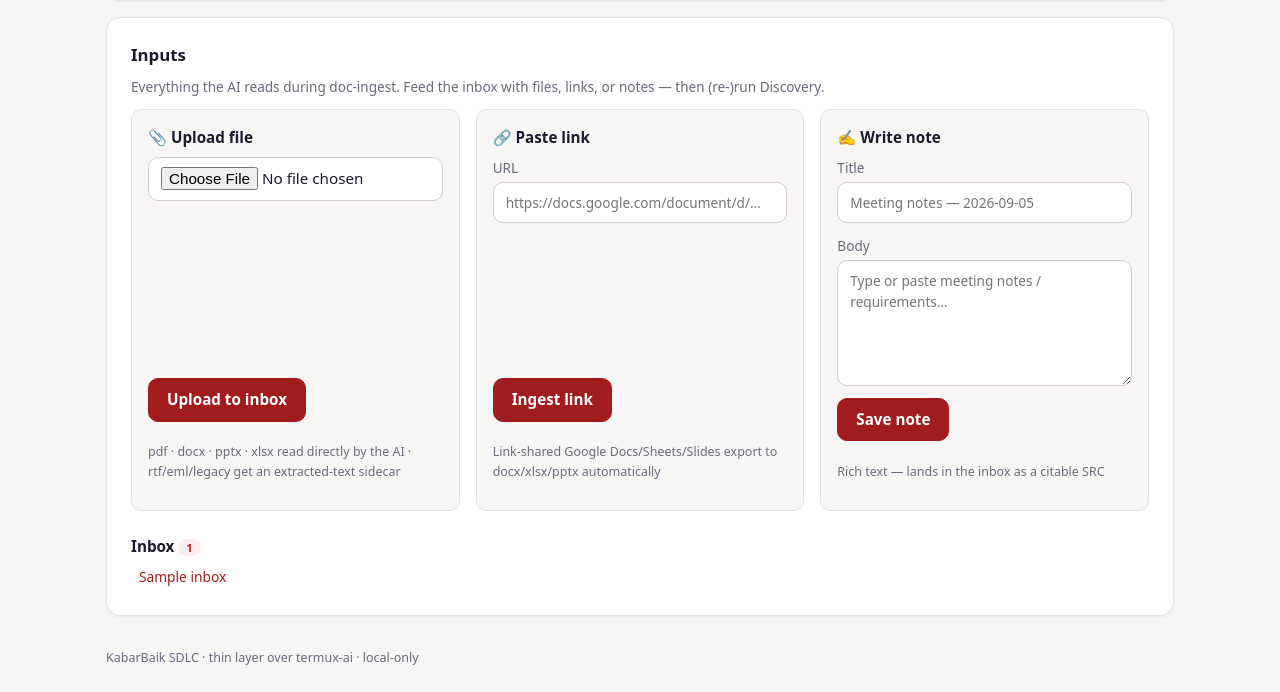
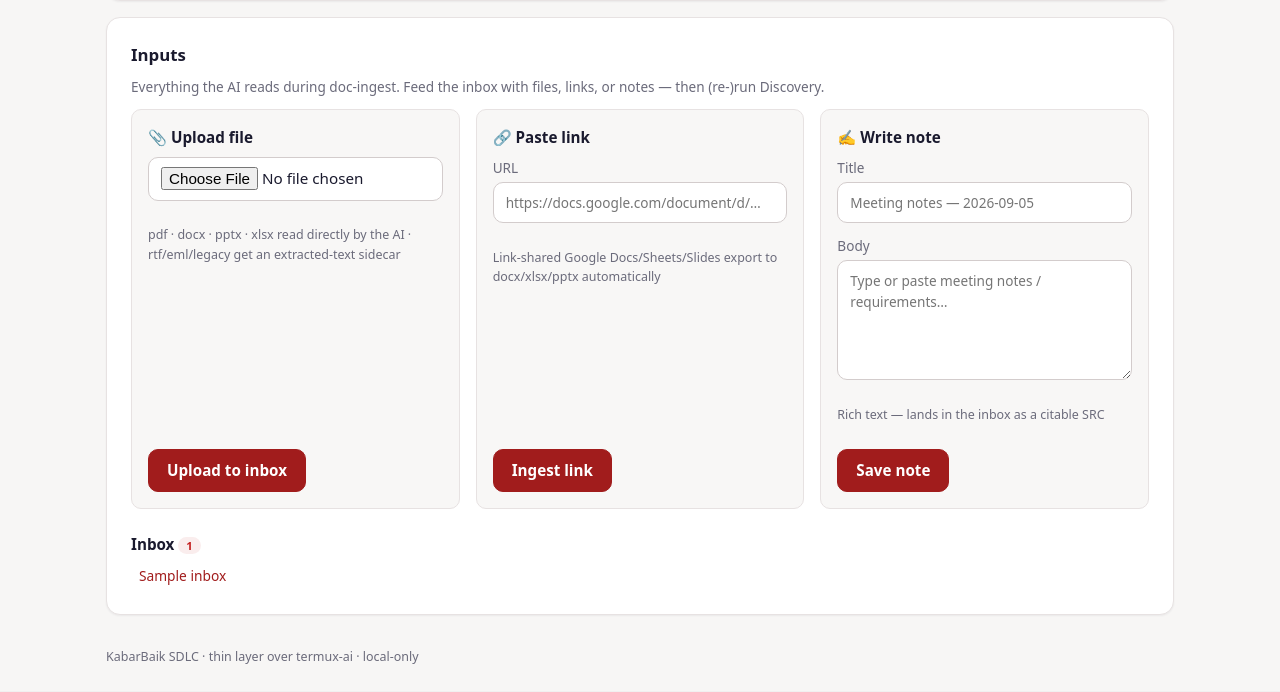
Before and after one commit to kabarbaik-xyz/termux-ai, a FastAPI app: template kabarbaik-app/templates/project_detail.html in a window 1280 px wide, after a click on "Inputs". Shown: the part 431-1123 px from the top of the page. After the commit the page ends 1095 px from the top, so only its background shows below. Run offline with FastAPI, Linux system fonts and the light colour scheme; the template is opened without the code that fills it: most values are stand-ins (such as "Sample title", 1, 10 or a date in 2020); parts of the project's set-up code (start-up, migrations or seed data) failed here and were passed over; some libraries are stand-ins or nearby versions.

Commit message:
style(app): Inputs hints under their fields — buttons align on one row
Each panel's hint moved INSIDE the form, directly under its field:
- Upload: 'pdf · docx · pptx · xlsx read directly…' under the Choose
  File input
- Link: 'Link-shared Google Docs export…' under the URL field
- Note: 'Rich text — lands as a citable SRC' under the body textarea
  (trimmed to 4 rows)

With the hints above the buttons and the buttons still pinned to the
equal-height panel bottoms, Upload to inbox / Ingest link / Save note
line up on a single row. No stray hint paragraphs below the forms.

```diff
--- a/kabarbaik-app/templates/project_detail.html
+++ b/kabarbaik-app/templates/project_detail.html
@@ -125,30 +125,30 @@
       <form method="post" action="/projects/{{ project.id }}/upload" enctype="multipart/form-data" class="stacked">
         <input type="file" name="file" required
                accept=".md,.txt,.pdf,.doc,.docx,.ppt,.pptx,.xls,.xlsx,.odt,.eml,.csv,.json,.html,.htm,.rtf,.url">
+        <p class="hint">pdf · docx · pptx · xlsx read directly by the AI ·
+          rtf/eml/legacy get an extracted-text sidecar</p>
         <button type="submit" class="primary">Upload to inbox</button>
       </form>
-      <p class="hint">pdf · docx · pptx · xlsx read directly by the AI ·
-        rtf/eml/legacy get an extracted-text sidecar</p>
     </div>
 
     <div class="input-panel">
       <h3>🔗 Paste link</h3>
       <form method="post" action="/projects/{{ project.id }}/link" class="stacked">
         <label>URL <input name="url" type="url" required placeholder="https://docs.google.com/document/d/…"></label>
+        <p class="hint">Link-shared Google Docs/Sheets/Slides export to
+          docx/xlsx/pptx automatically</p>
         <button type="submit" class="primary">Ingest link</button>
       </form>
-      <p class="hint">Link-shared Google Docs/Sheets/Slides export to
-        docx/xlsx/pptx automatically</p>
     </div>
 
     <div class="input-panel">
       <h3>✍️ Write note</h3>
       <form method="post" action="/projects/{{ project.id }}/note" class="stacked">
         <label>Title <input name="title" required placeholder="Meeting notes — 2026-09-05"></label>
-        <label>Body <textarea name="body" class="rte" data-editor rows="5" placeholder="Type or paste meeting notes / requirements…"></textarea></label>
+        <label>Body <textarea name="body" class="rte" data-editor rows="4" placeholder="Type or paste meeting notes / requirements…"></textarea></label>
+        <p class="hint">Rich text — lands in the inbox as a citable SRC</p>
         <button type="submit" class="primary">Save note</button>
       </form>
-      <p class="hint">Rich text — lands in the inbox as a citable SRC</p>
     </div>
   </div>
 
```
